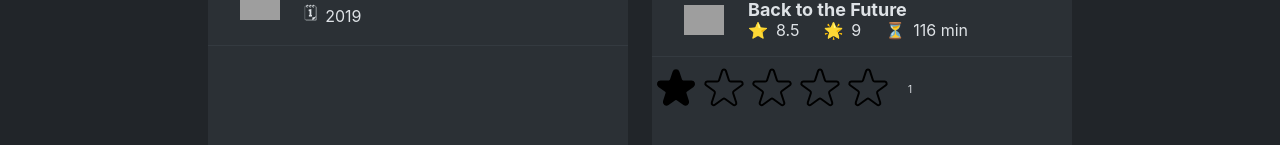
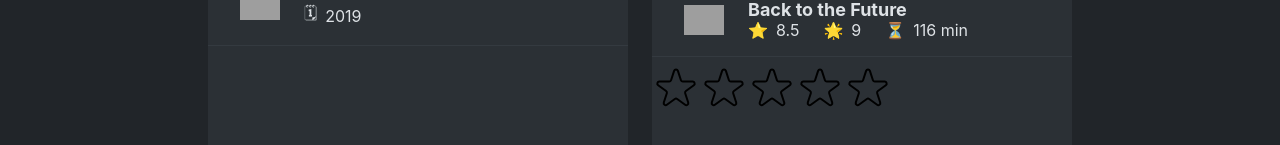
Before and after one commit to akash13nov/movie-tracker-project, a React (Vite) app: page / in a window 1280 px wide. Shown: the part 325-470 px from the top of the page. Built offline with nearby package versions, Linux system fonts and the light colour scheme; grey boxes are pictures that could not be loaded.

Commit message:
star hover effect

```diff
--- a/src/Star.jsx
+++ b/src/Star.jsx
@@ -1,3 +1,5 @@
+import { useState } from "react";
+
 const starStyle = {
   width: "48px",
   height: "48px",
@@ -5,9 +7,15 @@
   cursor: "pointer",
 };
 
-const Star = ({ full, onRate }) => {
+const Star = ({ full, onRate, onHoverIn, onHoverOut }) => {
   return (
-    <span role="button" style={starStyle} onClick={onRate}>
+    <span
+      role="button"
+      style={starStyle}
+      onClick={onRate}
+      onMouseEnter={onHoverIn}
+      onMouseLeave={onHoverOut}
+    >
       {full ? (
         <svg
           xmlns="http://www.w3.org/2000/svg"
--- a/src/StarRating.jsx
+++ b/src/StarRating.jsx
@@ -17,19 +17,22 @@
 };
 
 const StarRating = ({ maxRating = 5 }) => {
-  const [rating, setRating] = useState(1);
+  const [rating, setRating] = useState(0);
+  const [tempRating, setTempRating] = useState(0);
   return (
     <div style={containerStyle}>
       <div style={starContainerStyle}>
         {Array.from({ length: maxRating }, (_, i) => (
           <Star
             key={i}
-            full={rating >= i + 1}
+            full={tempRating ? tempRating >= i + 1 : rating >= i + 1}
             onRate={() => setRating(i + 1)}
+            onHoverIn={() => setTempRating(i + 1)}
+            onHoverOut={() => setTempRating(0)}
           />
         ))}
       </div>
-      <p style={textStyle}>{rating || ""}</p>
+      <p style={textStyle}>{tempRating || rating || ""}</p>
     </div>
   );
 };
```
